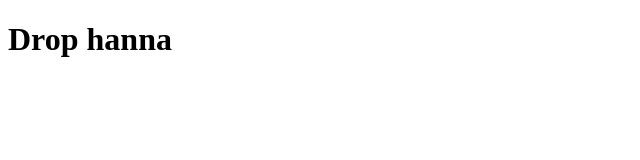
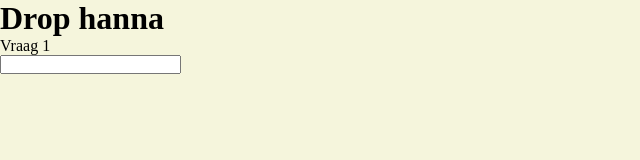
Before and after one commit to tomterveen/drop-hanna, a plain HTML site: page index.html in a window 1280 px wide. Shown: the whole page, without its empty margins (0-640 px from the left). Drawn offline with Linux system fonts and the light colour scheme.

Commit message:
eerste vraag + stylesheet

```diff
--- a/index.html
+++ b/index.html
@@ -3,9 +3,14 @@
 <head>
     <meta charset="UTF-8">
     <meta name="viewport" content="width=device-width, initial-scale=1.0">
+    <link rel="stylesheet" href="/style.css">
     <title>Drop Hanna</title>
 </head>
 <body>
     <h1>Drop hanna</h1>
+    <form>
+        <label for="vraag1">Vraag 1</label><br>
+        <input type="text" id="vraag1" label="vraag1">
+    </form>
 </body>
 </html>
--- /dev/null
+++ b/style.css
@@ -0,0 +1,8 @@
+* {
+    margin: 0;
+    padding: 0;
+}
+
+body {
+    background-color: beige;
+}
```
